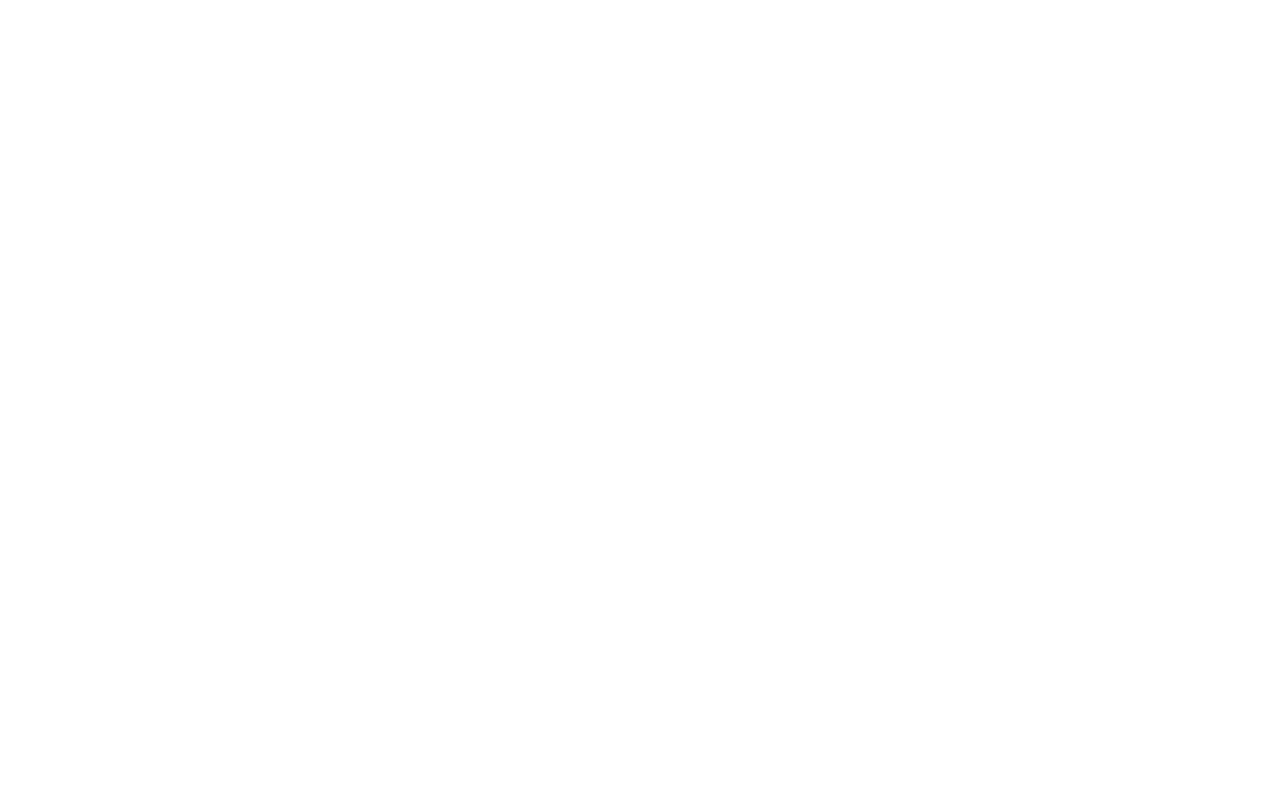
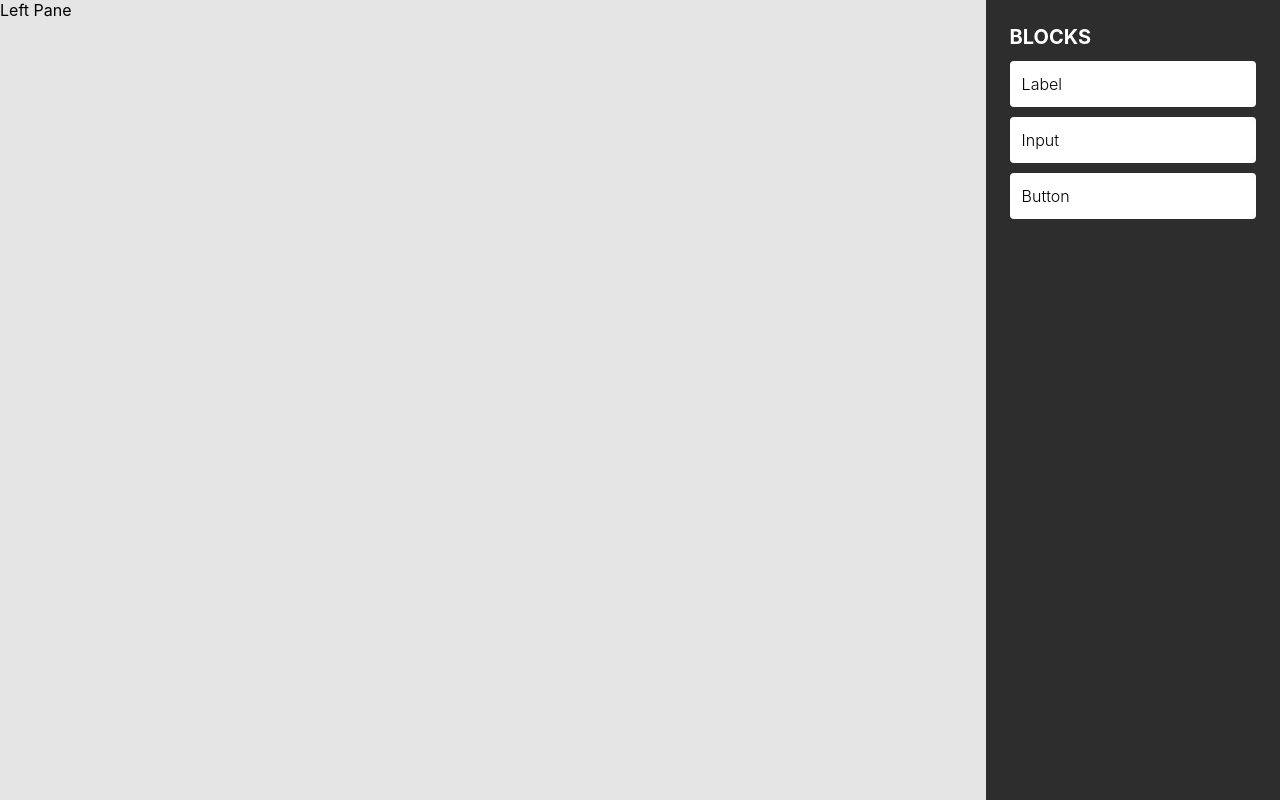
Before and after one commit to iamaaviral/page-builder, a React (Create React App) app: page / in a window 1280 px wide. Built offline with nearby package versions, Linux system fonts and the light colour scheme.

Commit message:
building basic drag and drop and initial ui

```diff
--- a/package.json
+++ b/package.json
@@ -6,6 +6,7 @@
     "@testing-library/jest-dom": "^5.11.4",
     "@testing-library/react": "^11.1.0",
     "@testing-library/user-event": "^12.1.10",
+    "node-sass": "^5.0.0",
     "react": "^17.0.1",
     "react-dom": "^17.0.1",
     "react-scripts": "4.0.3",
--- a/src/App.css
+++ b/src/App.css
@@ -1,38 +1,4 @@
 .App {
-  text-align: center;
+  display: flex;
+  height: 100vh;
 }
-
-.App-logo {
-  height: 40vmin;
-  pointer-events: none;
-}
-
-@media (prefers-reduced-motion: no-preference) {
-  .App-logo {
-    animation: App-logo-spin infinite 20s linear;
-  }
-}
-
-.App-header {
-  background-color: #282c34;
-  min-height: 100vh;
-  display: flex;
-  flex-direction: column;
-  align-items: center;
-  justify-content: center;
-  font-size: calc(10px + 2vmin);
-  color: white;
-}
-
-.App-link {
-  color: #61dafb;
-}
-
-@keyframes App-logo-spin {
-  from {
-    transform: rotate(0deg);
-  }
-  to {
-    transform: rotate(360deg);
-  }
-}
--- a/src/App.js
+++ b/src/App.js
@@ -1,9 +1,12 @@
 import './App.css';
+import Canvas from './components/leftPane'
+import Components from './components/rightPane'
 
 function App() {
   return (
     <div className="App">
-
+      <Canvas />
+      <Components />
     </div>
   );
 }
--- /dev/null
+++ b/src/components/leftPane/index.js
@@ -0,0 +1,17 @@
+import React from 'react'
+import './index.scss'
+
+const Canvas = () => {
+    return(
+        <div className="canvas-wrapper"
+        onDragOver={(event) => {
+            event.stopPropagation();
+            event.preventDefault();
+        }}
+        onDrop= {(e) => {
+            console.log(e.clientX, e.clientY)
+        }}>Left Pane</div>
+    )
+}
+
+export default Canvas
--- /dev/null
+++ b/src/components/leftPane/index.scss
@@ -0,0 +1,4 @@
+.canvas-wrapper {
+    background-color: #E5E5E5;
+    flex-basis: 80%;
+}
--- /dev/null
+++ b/src/components/rightPane/index.js
@@ -0,0 +1,14 @@
+import React from 'react'
+import './index.scss'
+
+const Component = () => {
+    return(
+        <div className="comp-wrapper">
+            <div className="header">BLOCKS</div>
+            <div className="comp-item" draggable="true" onDragStart={(e) => console.log(e)}>Label</div>
+            <div className="comp-item" draggable="true">Input</div>
+            <div className="comp-item" draggable="true">Button</div>
+        </div>
+    )
+}
+export default Component
--- /dev/null
+++ b/src/components/rightPane/index.scss
@@ -0,0 +1,21 @@
+.comp-wrapper {
+  background-color: #2d2d2d;
+  flex-basis: 20%;
+  padding: 24px;
+  .header {
+    font-weight: bold;
+    font-size: 20px;
+    line-height: 27px;
+    color: #ffffff;
+  }
+  .comp-item {
+    background: #ffffff;
+    border-radius: 4px;
+    margin: 10px auto;
+    font-weight: 300;
+    font-size: 16px;
+    line-height: 22px;
+    padding: 12px;
+    cursor: grab;
+  }
+}
```
Also changed, not shown: 1 other file (tests, documents, lock files or other folders).
